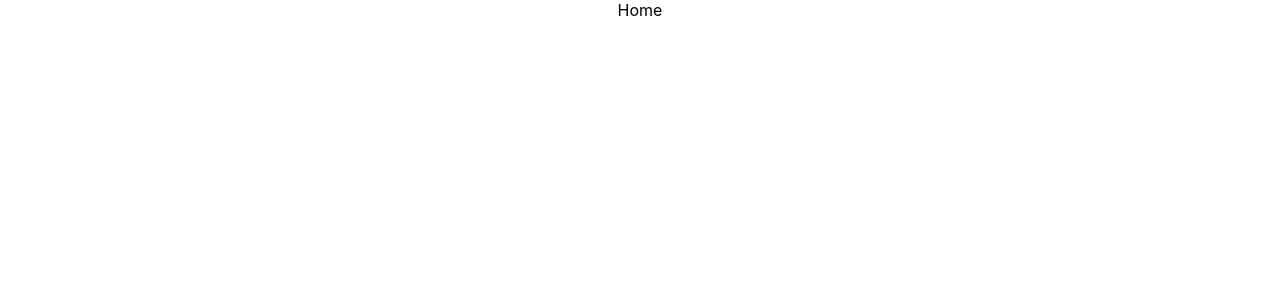
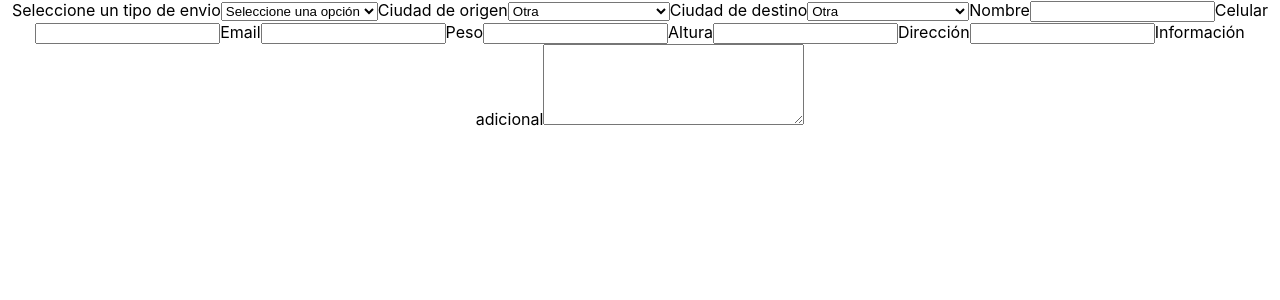
Before and after one commit to CesarAlcoholado/ParcelPlus, a React (Create React App) app in the folder client/: page /Home in a window 1280 px wide. Shown: the top 300 px of the page. Built offline with nearby package versions, Linux system fonts and the light colour scheme.

Commit message:
update form

```diff
--- /dev/null
+++ b/client/src/components/Form/Form.jsx
@@ -0,0 +1,95 @@
+import React, { useState } from "react";
+import validate from "../../static/utils/functions/validation";
+import { ciudadOrigen, ciudadDestino } from "../../static/constants";
+
+export default function Form() {
+  const [data, setData] = useState({
+    shipment: "",
+    name: "",
+    origenCity: "",
+    destineCity: "",
+    cellphone: null,
+    email: "",
+    weight: null,
+    measure: null,
+    homeAdress: "",
+  });
+
+  const onInputChange = (e) => {
+    e.preventDefault();
+    setData({
+      ...data,
+      [e.target.name]: e.target.value,
+    });
+    validate(data);
+  };
+
+  return (
+    <div>
+      <form>
+        <label htmlFor="">Seleccione un tipo de envio</label>
+        <select>
+          <option>Seleccione una opción</option>
+          <option value="Particular">Envio Personal</option>
+          <option value="Empresa">Envio para empresa</option>
+        </select>
+        <label htmlFor="">Ciudad de origen</label>
+        <select>
+          {ciudadOrigen.map((c) => (
+            <option value={c}>{c}</option>
+          ))}
+        </select>
+        <label htmlFor="">Ciudad de destino</label>
+        <select>
+          {ciudadDestino.map((d) => (
+            <option value={d}>{d}</option>
+          ))}
+        </select>
+        <label htmlFor="">Nombre</label>
+        <input
+          type="text"
+          name="name"
+          value={data.name}
+          onChange={onInputChange}
+        />
+        <label htmlFor="">Celular</label>
+        <input
+          type="number"
+          name="cellphone"
+          value={data.cellphone}
+          onChange={onInputChange}
+        />
+        <label htmlFor="">Email</label>
+        <input
+          type="email"
+          name="email"
+          value={data.email}
+          onChange={onInputChange}
+        />
+        <label htmlFor="">Peso</label>
+        <input
+          type="number"
+          name="weight"
+          value={data.weight}
+          onChange={onInputChange}
+        />
+        <label htmlFor="">Altura</label>
+        <input
+          type="number"
+          name="measure"
+          value={data.measure}
+          onChange={onInputChange}
+        />
+        <label htmlFor="">Dirección</label>
+        <input
+          type="text"
+          name="homeAdress"
+          value={data.homeAdress}
+          onChange={onInputChange}
+        />
+        <label htmlFor="">Información adicional</label>
+        <textarea name="moreDetails" rows="5" cols="30"></textarea>
+      </form>
+    </div>
+  );
+}
--- a/client/src/components/Home/Home.jsx
+++ b/client/src/components/Home/Home.jsx
@@ -1,7 +1,8 @@
-import React from 'react'
+import React from 'react';
+import Form from '../Form/Form';
 
 export default function Home() {
   return (
-    <div>Home</div>
+    <div><Form/></div>
   )
 }
--- /dev/null
+++ b/client/src/static/constants.js
@@ -0,0 +1,42 @@
+
+export const ciudadOrigen = [
+  "Otra",
+  "Cipolletti",
+  "Neuquen",
+  "Centenario",
+  "Plottier",
+  "Senillosa",
+  "Cutral Co",
+  "Plaza Huincul",
+  "Zapala",
+  "Cinco Saltos",
+  "Contralmirante Cordero",
+  "Barda del Medio",
+  "Campo Grande",
+  "San Isidro",
+  "Villa Manzano",
+  "El Chañar",
+  "Añelo",
+  "Rincon de los Sauces",
+];
+
+export const ciudadDestino = [
+  "Otra",
+  "Cipolletti",
+  "Neuquen",
+  "Centenario",
+  "Plottier",
+  "Senillosa",
+  "Cutral Co",
+  "Plaza Huincul",
+  "Zapala",
+  "Cinco Saltos",
+  "Contralmirante Cordero",
+  "Barda del Medio",
+  "Campo Grande",
+  "San Isidro",
+  "Villa Manzano",
+  "El Chañar",
+  "Añelo",
+  "Rincon de los Sauces",
+];
--- /dev/null
+++ b/client/src/static/utils/functions/validation.js
@@ -0,0 +1,14 @@
+
+export default function validate(data){
+  const regExp = /^[a-zA-Z\s]*$/g;
+  const error = {}
+
+  if (data.name.length < 2){
+    error.name = "El nombre es demasiado corto"
+  }else if(!regExp.test(data.name)){
+    error.name = "Los caracteres ingresados no son válidos"
+  }else if(!data.name){
+    error.name = "Ingrese un nombre"
+  }
+
+}
```
